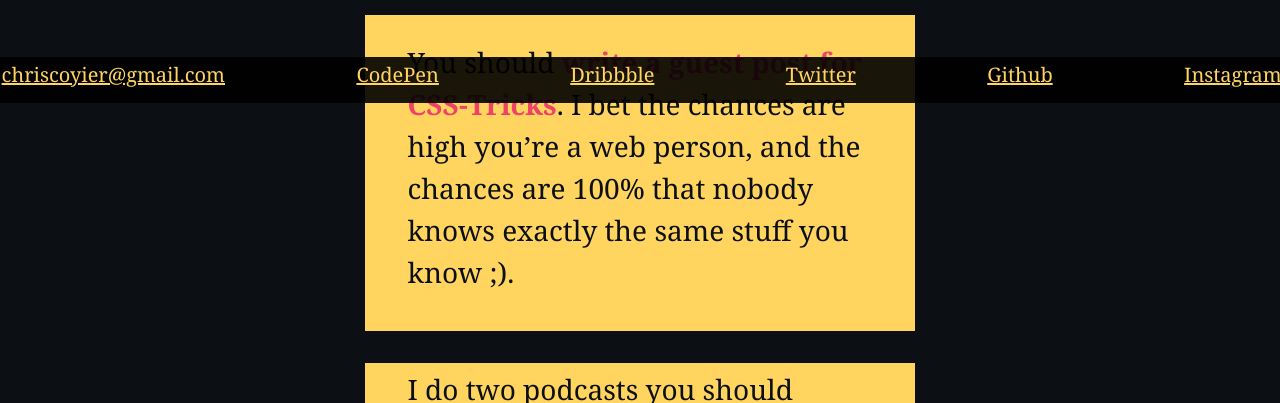
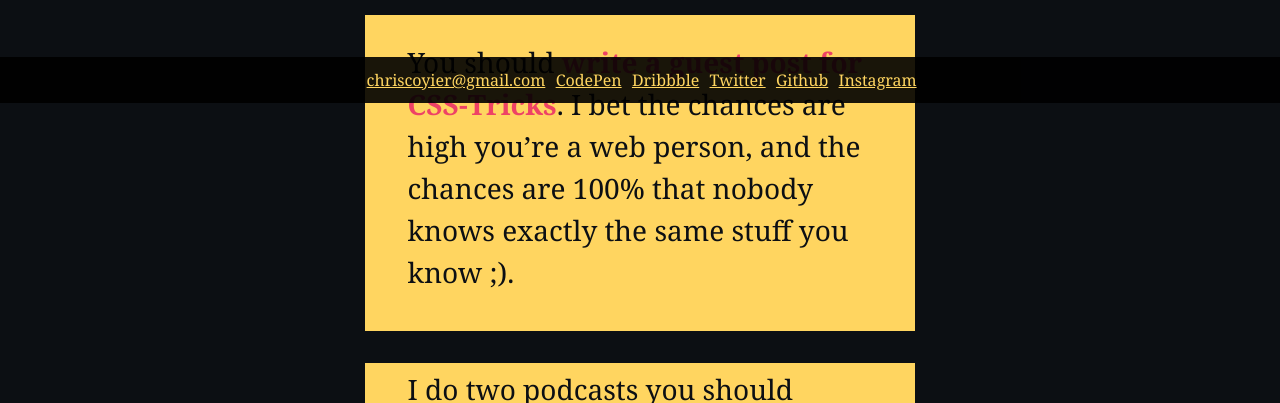
Before and after one commit to iMuhammadUmer/chriscoyier.net_clone, a plain HTML site: page index.html in a window 1280 px wide. Shown: the part 697-1100 px from the top of the page. Drawn offline with Linux system fonts and the light colour scheme.

Commit message:
complete

```diff
--- a/style.css
+++ b/style.css
@@ -147,4 +147,16 @@ footer {
   text-align: center;
   background: rgba(0, 0, 0, 0.9);
   padding: 0.5rem 0.1rem;
+  display: flex;
+  justify-content: center;
+  align-items: center;
 }
+footer ul {
+  width: 550px;
+}
+footer li {
+  font-size: 1rem;
+}
+footer li a {
+  text-decoration: none;
+}
```
